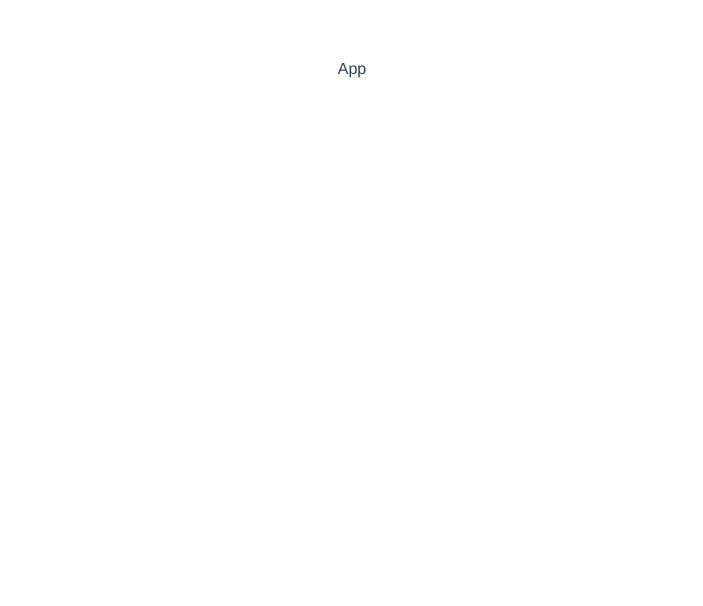
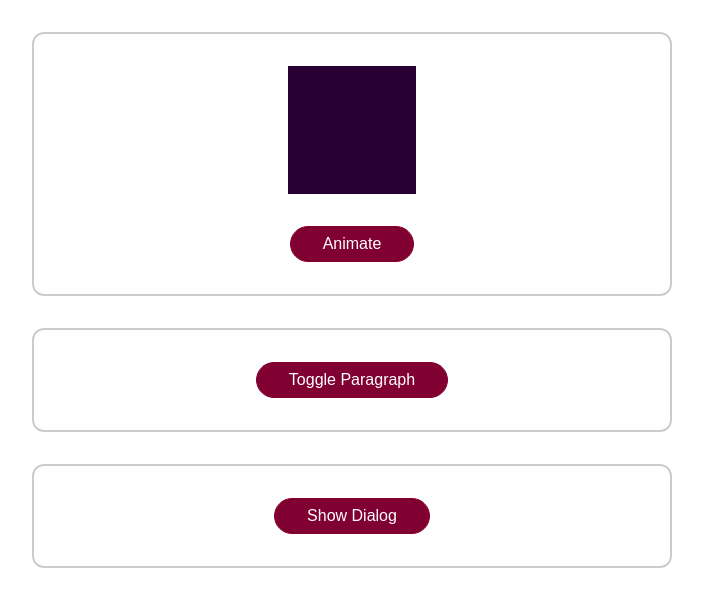
Before and after one commit to subashpenneru/Subash-Vue-Practice, a Vue app: page / in a window 1280 px wide. Shown: the top 606 px of the page, without its empty margins (288-991 px from the left). Built offline with nearby package versions, Linux system fonts and the light colour scheme.

Commit message:
animation started

```diff
--- a/src/App.vue
+++ b/src/App.vue
@@ -1,20 +1,135 @@
 <template>
-  <div>App</div>
+  <div class="container">
+    <div class="block" :class="{ animate: animatedBlock }"></div>
+    <button @click="animateBlock">Animate</button>
+  </div>
+  <div class="container">
+    <transition>
+      <p v-if="paraIsVisible">This is only visible sometimes...</p>
+    </transition>
+    <button @click="togglePara">Toggle Paragraph</button>
+  </div>
+  <base-modal @close="hideDialog" v-if="dialogIsVisible">
+    <p>This is a test dialog!</p>
+    <button @click="hideDialog">Close it!</button>
+  </base-modal>
+  <div class="container">
+    <button @click="showDialog">Show Dialog</button>
+  </div>
 </template>
 
 <script>
 export default {
-  name: 'App',
+  data() {
+    return {
+      dialogIsVisible: false,
+      animatedBlock: false,
+      paraIsVisible: false
+    };
+  },
+  methods: {
+    togglePara() {
+      this.paraIsVisible = !this.paraIsVisible;
+    },
+    showDialog() {
+      this.dialogIsVisible = true;
+    },
+    hideDialog() {
+      this.dialogIsVisible = false;
+    },
+    animateBlock() {
+      this.animatedBlock = !this.animatedBlock;
+    }
+  }
 };
 </script>
 
-<style lang="scss">
-#app {
-  font-family: Avenir, Helvetica, Arial, sans-serif;
-  -webkit-font-smoothing: antialiased;
-  -moz-osx-font-smoothing: grayscale;
-  text-align: center;
-  color: #2c3e50;
-  margin-top: 60px;
+<style>
+* {
+  box-sizing: border-box;
+}
+html {
+  font-family: sans-serif;
+}
+body {
+  margin: 0;
+}
+button {
+  font: inherit;
+  padding: 0.5rem 2rem;
+  border: 1px solid #810032;
+  border-radius: 30px;
+  background-color: #810032;
+  color: white;
+  cursor: pointer;
+}
+button:hover,
+button:active {
+  background-color: #a80b48;
+  border-color: #a80b48;
+}
+.block {
+  width: 8rem;
+  height: 8rem;
+  background-color: #290033;
+  margin-bottom: 2rem;
+  /* transition: transform 0.3s ease-out; */
+}
+.container {
+  max-width: 40rem;
+  margin: 2rem auto;
+  display: flex;
+  justify-content: center;
+  align-items: center;
+  flex-direction: column;
+  padding: 2rem;
+  border: 2px solid #ccc;
+  border-radius: 12px;
+}
+.animate {
+  /* transform: translateX(-150px); */
+  animation: slide-fade 0.3s ease-out forwards;
+}
+
+.v-enter-from {
+  /* opacity: 0;
+  transform: translateY(-30px); */
+}
+
+.v-enter-active {
+  animation: slide-fade 0.3s ease-out;
+}
+
+.v-enter-to {
+  /* opacity: 1;
+  transform: translateY(0); */
+}
+
+.v-leave-from {
+  /* opacity: 1;
+  transform: translateY(0); */
+}
+
+.v-leave-active {
+  animation: slide-fade 0.3s ease-out;
+}
+
+.v-leave-to {
+  /* opacity: 0;
+  transform: translateY(30px); */
+}
+
+@keyframes slide-fade {
+  0% {
+    transform: translateX(0) scale(1);
+  }
+
+  70% {
+    transform: translateX(-120px) scale(1.1);
+  }
+
+  100% {
+    transform: translateX(-150px) scale(1);
+  }
 }
 </style>
--- /dev/null
+++ b/src/components/BaseModal.vue
@@ -0,0 +1,51 @@
+<template>
+  <div class="backdrop" @click="$emit('close')"></div>
+  <dialog open>
+    <slot></slot>
+  </dialog>
+</template>
+
+<script>
+export default {
+  emits: ['close']
+};
+</script>
+
+<style scoped>
+.backdrop {
+  position: fixed;
+  top: 0;
+  left: 0;
+  width: 100%;
+  height: 100vh;
+  z-index: 10;
+  background-color: rgba(0, 0, 0, 0.75);
+}
+
+dialog {
+  position: fixed;
+  top: 30vh;
+  width: 30rem;
+  left: calc(50% - 15rem);
+  margin: 0;
+  box-shadow: 0 2px 8px rgba(0, 0, 0, 0.26);
+  border-radius: 12px;
+  padding: 1rem;
+  background-color: white;
+  z-index: 100;
+  border: none;
+  animation: modal 0.3s ease-out forwards;
+}
+
+@keyframes modal {
+  from {
+    opacity: 0;
+    transform: translateY(-50px) scale(0.9);
+  }
+
+  to {
+    opacity: 1;
+    transform: translateY(0) scale(1);
+  }
+}
+</style>
```
Also changed, not shown: src/main.js (+9 -3 lines).
